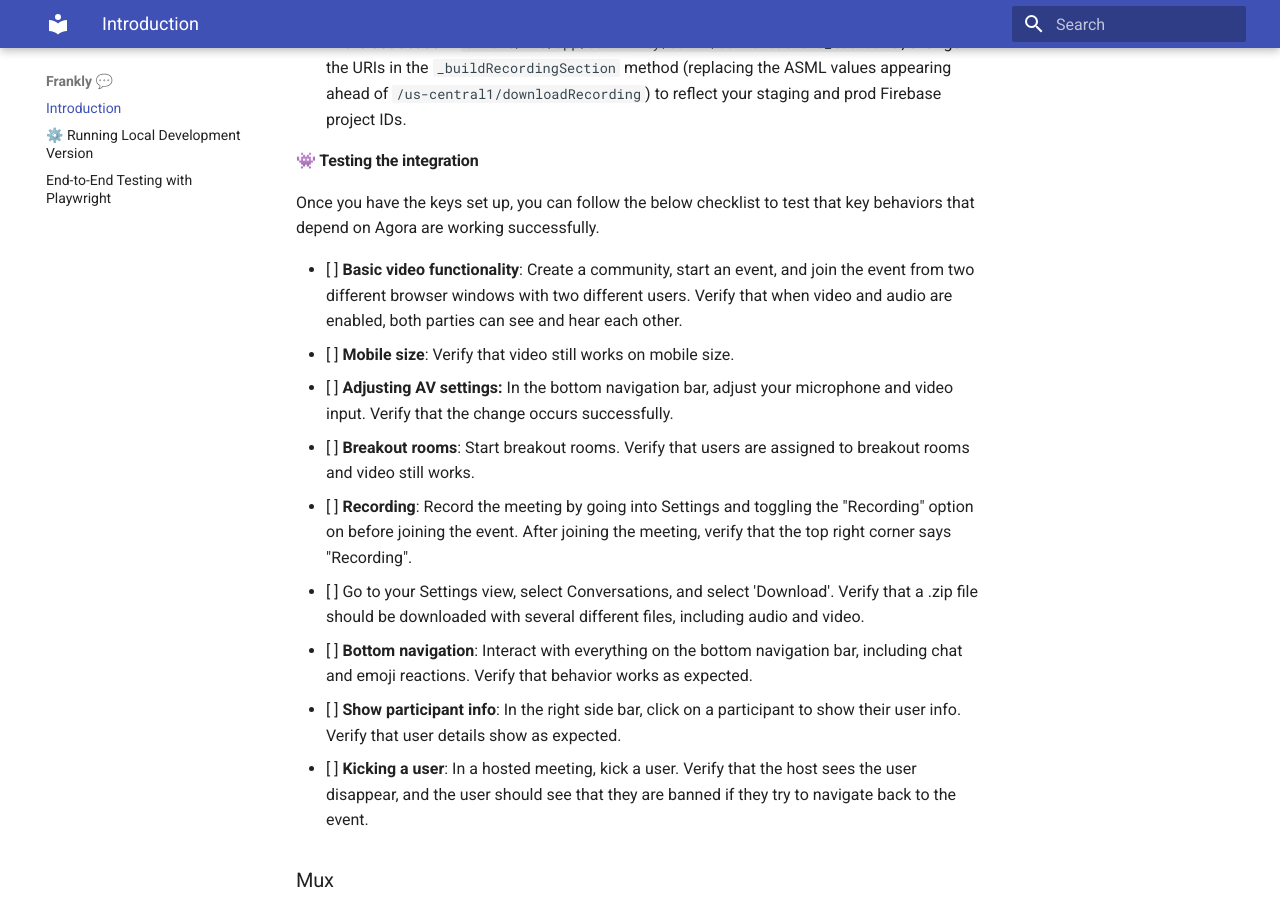
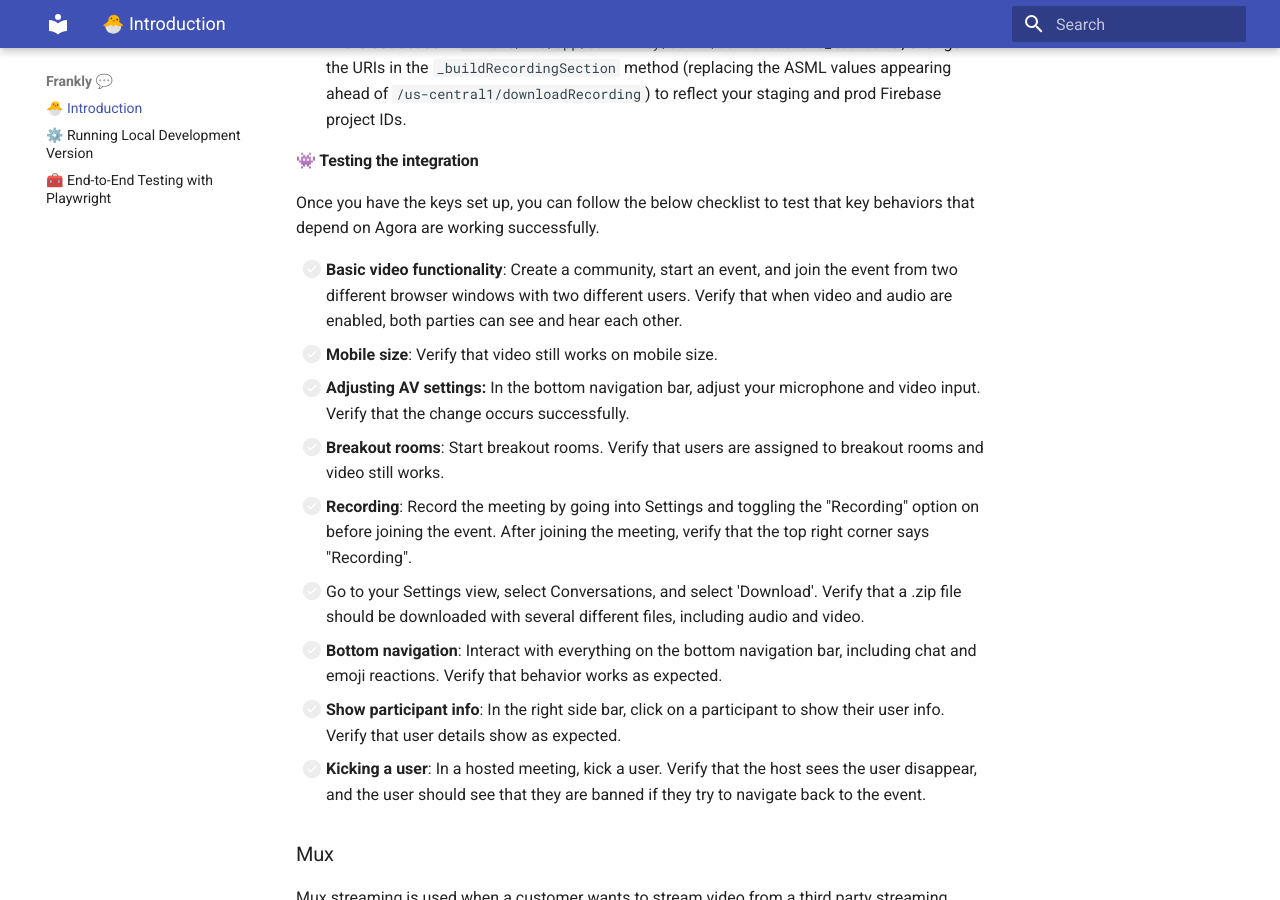
Before and after one commit to berkmancenter/frankly, an MkDocs documentation site: the page built from docs/pages/index.md, in a window 1280 px wide and 900 px high, scrolled down 5230 px. Built offline with MkDocs 1.6.1 and Material for MkDocs 9.7.7, drawn with Linux system fonts in a browser that asks for light colours; some of the changed text lies outside the part shown.

Commit message:
docs: more docs edits.

```diff
--- a/docs/mkdocs.yml
+++ b/docs/mkdocs.yml
@@ -9,3 +9,6 @@
     - navigation.sections
 markdown_extensions:
   - tables
+  - pymdownx.tasklist:
+      custom_checkbox: true
+      clickable_checkbox: true
--- a/docs/pages/index.md
+++ b/docs/pages/index.md
@@ -1,4 +1,4 @@
-# Introduction
+# 🐣 Introduction
 
 Welcome to the Frankly repo!
 
```
Also changed, not shown: docs/pages/dev.md (+4 -4 lines), docs/pages/e2e.md (+1 -1 lines).
